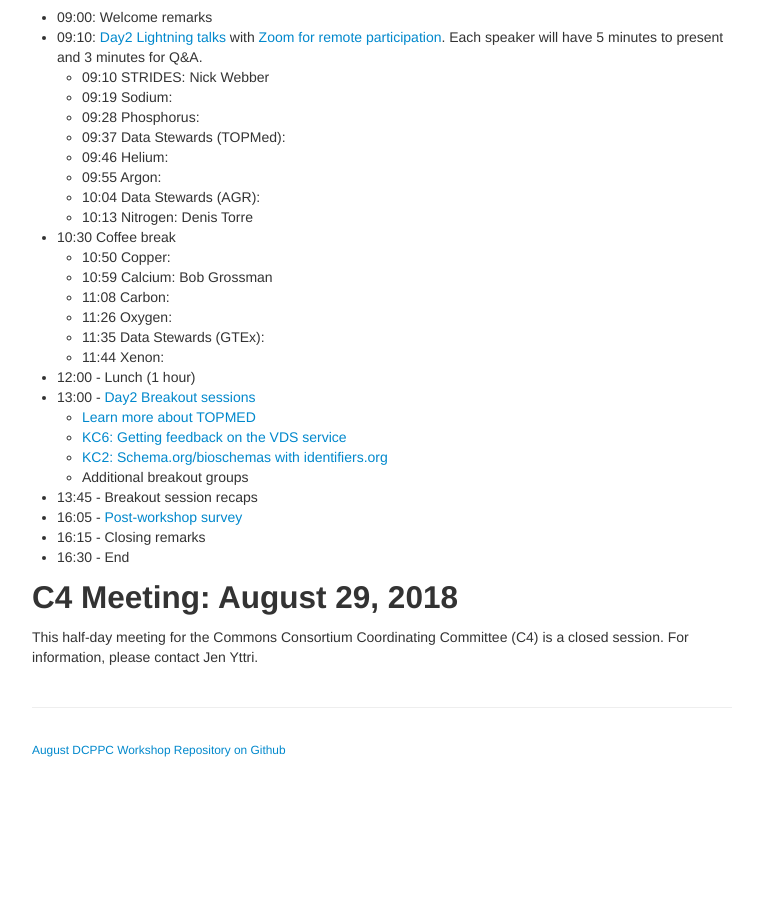
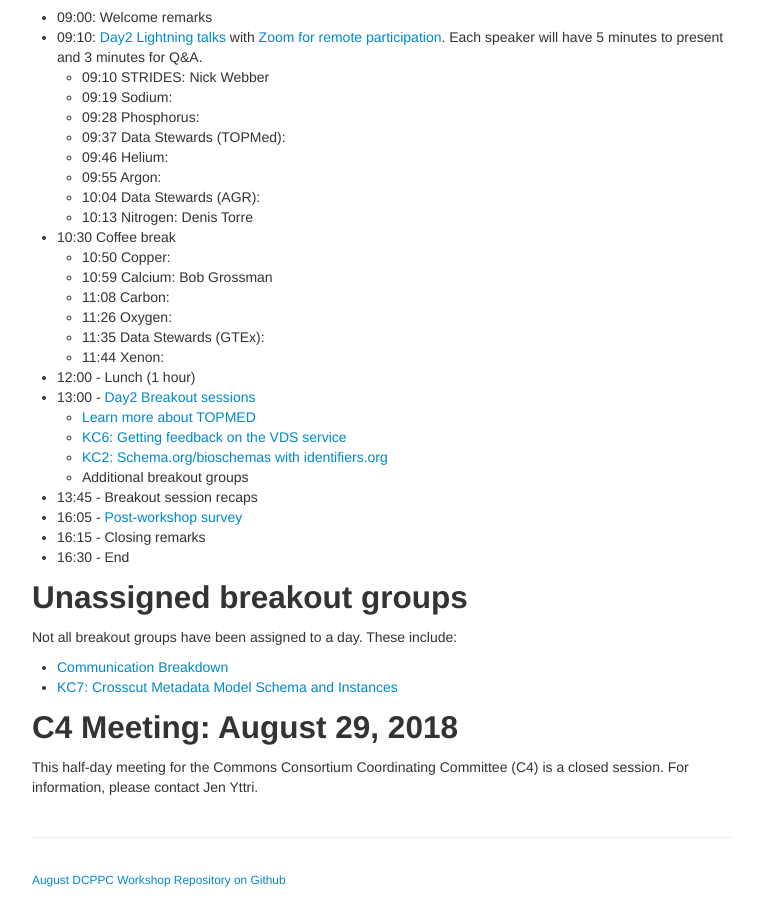
Before and after one commit to dcppc/2018-august-workshop, a Jekyll site: the page built from docs/agenda.md, in a window 1280 px wide and 900 px high, scrolled down 1175 px. Shown: the whole window, without its empty margins (258-1021 px from the left). Built offline with Jekyll 4.4.1, drawn with Linux system fonts in a browser that asks for light colours; before the commit the page ends 1945 px from its top, so only the background shows below that.

Commit message:
unassigned

```diff
--- a/docs/agenda.md
+++ b/docs/agenda.md
@@ -79,6 +79,11 @@ Group Dinner: _Dinner will be at Fogo de Chao. Stay tuned for details!_
 - 16:15 - Closing remarks
 - 16:30 - End
 
+## Unassigned breakout groups
+
+Not all breakout groups have been assigned to a day. These include:
+- [Communication Breakdown](https://github.com/dcppc/2018-august-workshop/issues/9)
+- [KC7: Crosscut Metadata Model Schema and Instances](https://github.com/dcppc/2018-august-workshop/issues/11)
 
 
 ## C4 Meeting: August 29, 2018
```
